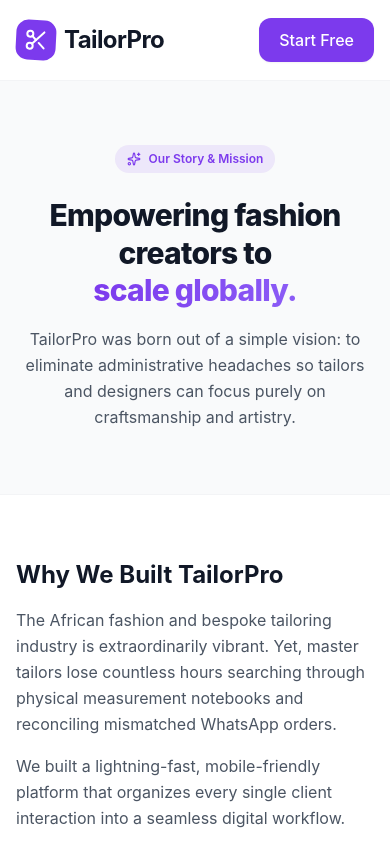
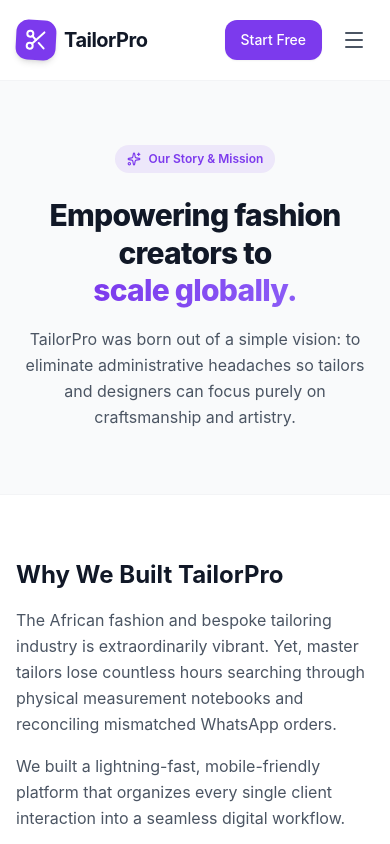
Before and after one commit to oluwajuwonlo342/TailorPro, a React (Vite) app: page /about in a window 390 px wide. Shown: the top 844 px of the page. Built offline with nearby package versions, Linux system fonts and the light colour scheme; no server answers.

Commit message:
Update PublicLayout.jsx

```diff
--- a/src/layouts/PublicLayout.jsx
+++ b/src/layouts/PublicLayout.jsx
@@ -1,7 +1,10 @@
+import { useState } from 'react';
 import { Link } from 'react-router-dom';
-import { Scissors } from 'lucide-react';
+import { Scissors, Menu, X } from 'lucide-react';
 
 export default function PublicLayout({ children }) {
+  const [mobileMenuOpen, setMobileMenuOpen] = useState(false);
+
   return (
     <div className="min-h-screen bg-brand-bg font-sans flex flex-col">
       {/* Navigation */}
@@ -11,13 +14,13 @@ export default function PublicLayout({ children }) {
 
             {/* Logo */}
             <Link to="/" className="flex items-center space-x-2">
-              <div className="w-10 h-10 bg-primary text-white rounded-xl flex items-center justify-center transform rotate-3">
+              <div className="w-10 h-10 bg-primary text-white rounded-xl flex items-center justify-center transform rotate-3 shadow-md">
                 <Scissors className="w-6 h-6" />
               </div>
-              <span className="text-2xl font-bold text-brand-dark tracking-tight">TailorPro</span>
+              <span className="text-xl sm:text-2xl font-bold text-brand-dark tracking-tight">TailorPro</span>
             </Link>
 
-            {/* Desktop Nav Links (Updated with root path anchors) */}
+            {/* Desktop Nav Links */}
             <div className="hidden md:flex items-center space-x-8">
               <Link to="/#features" className="text-gray-600 hover:text-primary transition font-medium">Features</Link>
               <Link to="/#pricing" className="text-gray-600 hover:text-primary transition font-medium">Pricing</Link>
@@ -25,17 +28,69 @@ export default function PublicLayout({ children }) {
               <Link to="/contact" className="text-gray-600 hover:text-primary transition font-medium">Contact</Link>
             </div>
 
-            {/* CTA Buttons */}
-            <div className="flex items-center space-x-4">
-              <Link to="/login" className="text-brand-dark font-medium hover:text-primary hidden sm:block">
+            {/* CTA Buttons & Mobile Hamburger Icon */}
+            <div className="flex items-center space-x-3 sm:space-x-4">
+              <Link to="/login" className="text-brand-dark font-medium hover:text-primary text-sm sm:text-base hidden sm:block">
                 Log In
               </Link>
-              <Link to="/register" className="bg-primary text-white px-5 py-2.5 rounded-xl font-medium hover:bg-primary-dark transition shadow-sm">
+              <Link to="/register" className="bg-primary text-white px-4 sm:px-5 py-2.5 rounded-xl font-medium text-sm sm:text-base hover:bg-primary-dark transition shadow-sm">
                 Start Free
+              </Link>
+
+              {/* Mobile Menu Button */}
+              <button
+                onClick={() => setMobileMenuOpen(!mobileMenuOpen)}
+                className="md:hidden p-2 rounded-xl text-gray-600 hover:text-primary hover:bg-gray-50 focus:outline-none"
+                aria-label="Toggle Menu"
+              >
+                {mobileMenuOpen ? <X className="w-6 h-6" /> : <Menu className="w-6 h-6" />}
+              </button>
+            </div>
+          </div>
+        </div>
+
+        {/* Mobile Dropdown Menu */}
+        {mobileMenuOpen && (
+          <div className="md:hidden bg-white border-b border-gray-100 px-4 pt-2 pb-6 space-y-3 animate-fade-in shadow-xl">
+            <Link
+              to="/#features"
+              onClick={() => setMobileMenuOpen(false)}
+              className="block px-3 py-2 rounded-xl text-base font-medium text-gray-700 hover:bg-primary/5 hover:text-primary"
+            >
+              Features
+            </Link>
+            <Link
+              to="/#pricing"
+              onClick={() => setMobileMenuOpen(false)}
+              className="block px-3 py-2 rounded-xl text-base font-medium text-gray-700 hover:bg-primary/5 hover:text-primary"
+            >
+              Pricing
+            </Link>
+            <Link
+              to="/about"
+              onClick={() => setMobileMenuOpen(false)}
+              className="block px-3 py-2 rounded-xl text-base font-medium text-gray-700 hover:bg-primary/5 hover:text-primary"
+            >
+              About
+            </Link>
+            <Link
+              to="/contact"
+              onClick={() => setMobileMenuOpen(false)}
+              className="block px-3 py-2 rounded-xl text-base font-medium text-gray-700 hover:bg-primary/5 hover:text-primary"
+            >
+              Contact
+            </Link>
+            <div className="pt-2 border-t border-gray-100">
+              <Link
+                to="/login"
+                onClick={() => setMobileMenuOpen(false)}
+                className="block text-center w-full py-3 mt-2 bg-gray-50 text-brand-dark font-bold rounded-xl hover:bg-gray-100"
+              >
+                Log In
               </Link>
             </div>
           </div>
-        </div>
+        )}
       </nav>
 
       {/* Main Content */}
```
